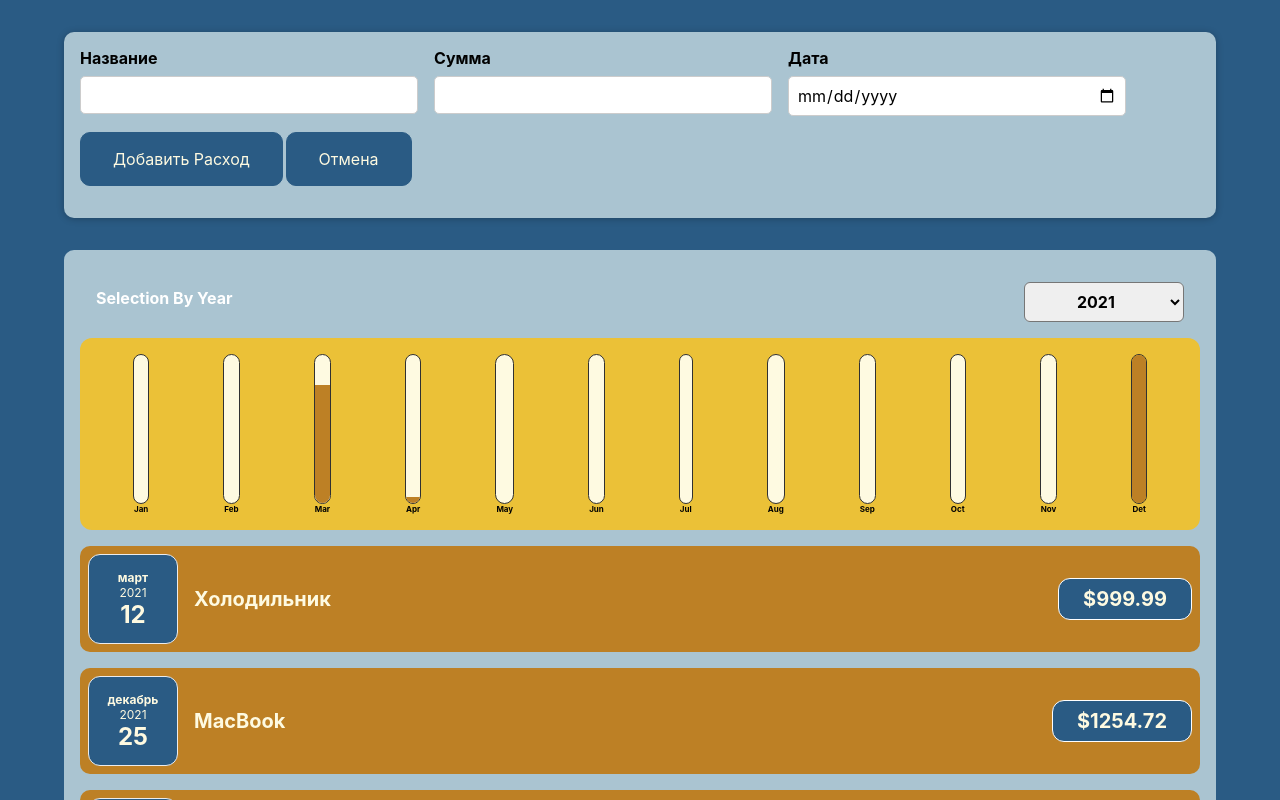
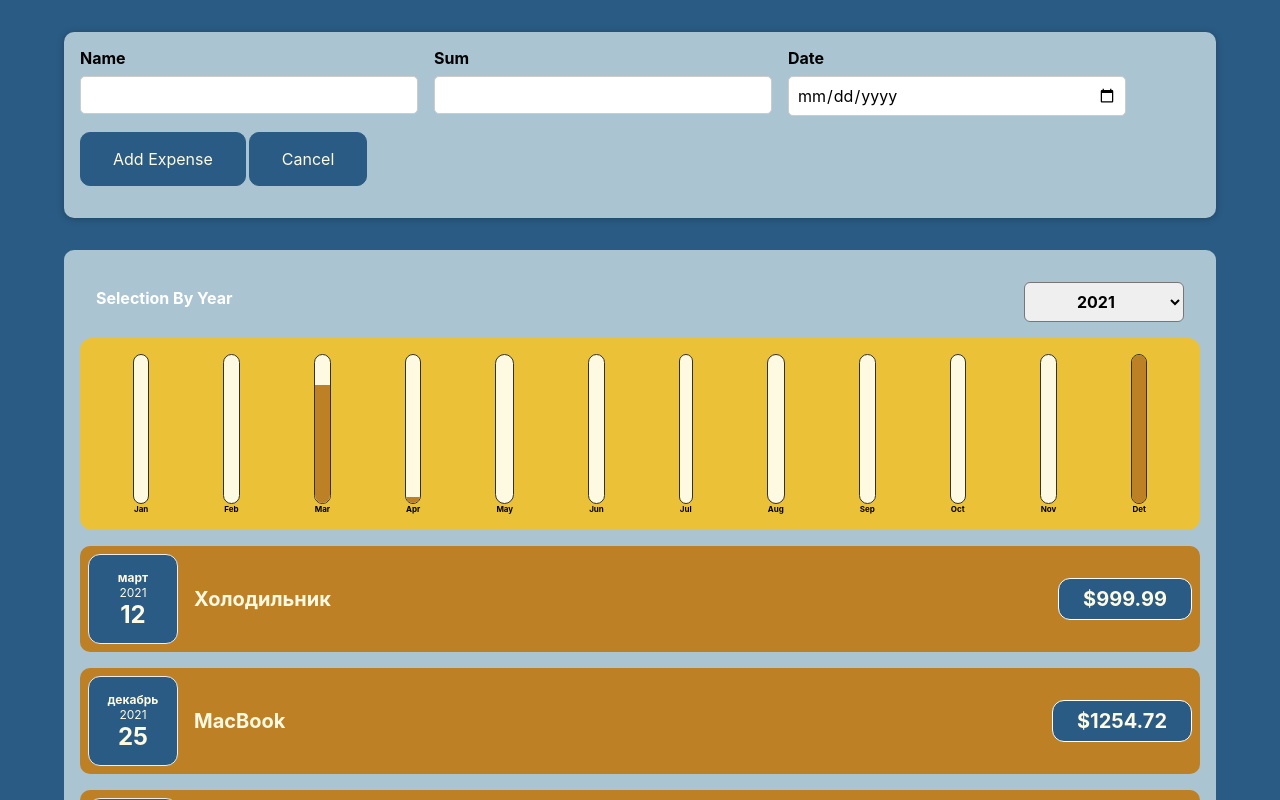
Before and after one commit to BAIBAKOFF/expenses, a React (Create React App) app: page / in a window 1280 px wide. Both pictures are taken after a click on the button "Добавить новый расход". Shown: the top 800 px of the page. Built offline with nearby package versions, Linux system fonts and the light colour scheme.

Commit message:
Update CostForm.js

```diff
--- a/src/components/NewCost/CostForm.js
+++ b/src/components/NewCost/CostForm.js
@@ -36,11 +36,11 @@ const CostForm = (props) => {
     <form onSubmit={onSubmitHandler}>
       <div className="new-cost__controls">
         <div className="new-cost__control">
-          <label>Название</label>
+          <label>Name</label>
           <input type="text" value={inputName} onChange={nameChangeHandler} />
         </div>
         <div className="new-cost__control">
-          <label>Сумма</label>
+          <label>Sum</label>
           <input
             type="number"
             value={inputAmount}
@@ -50,7 +50,7 @@ const CostForm = (props) => {
           />
         </div>
         <div className="new-cost__control">
-          <label>Дата</label>
+          <label>Date</label>
           <input
             type="date"
             value={inputDate}
@@ -60,9 +60,9 @@ const CostForm = (props) => {
           />
         </div>
         <div className="new-cost__actions">
-          <button type="sumbit">Добавить Расход</button>
+          <button type="sumbit">Add Expense</button>
           <button type="button" onClick={props.onCancel}>
-            Отмена
+            Cancel
           </button>
         </div>
       </div>
```
